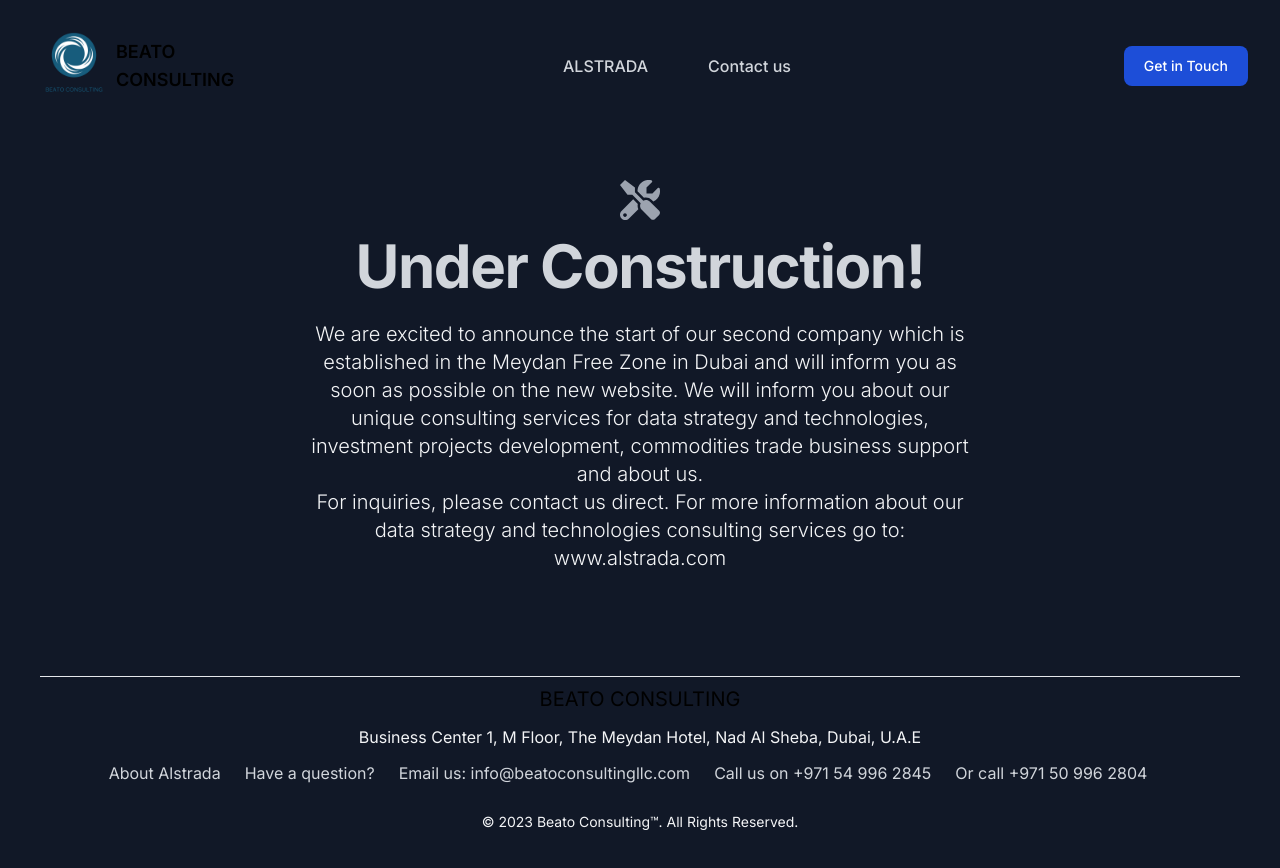
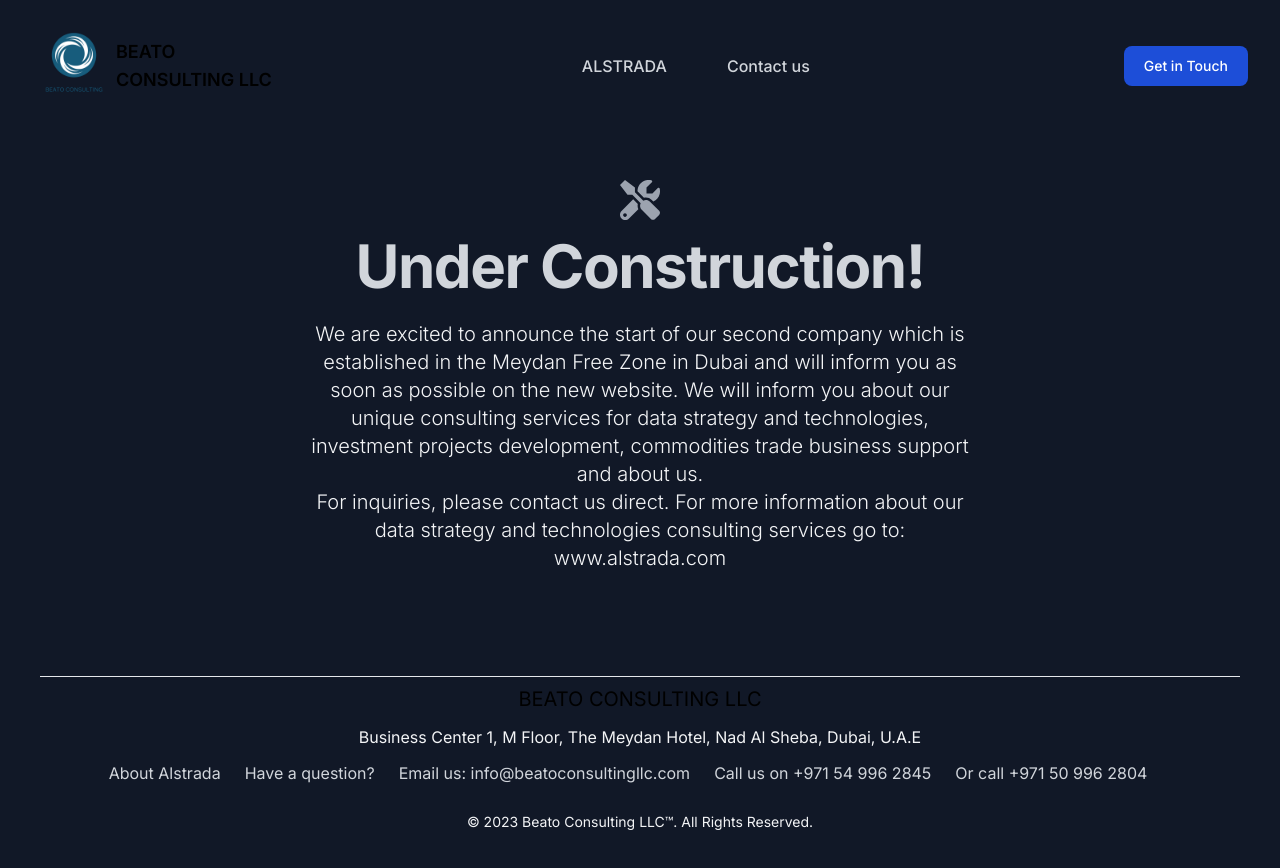
Before and after one commit to IbrahimYemi/beato-construction, a Next.js app: page / in a window 1280 px wide. Shown: the top 868 px of the page. Built offline with nearby package versions, Linux system fonts and the light colour scheme.

Commit message:
LLC added

```diff
--- a/src/app/Header.js
+++ b/src/app/Header.js
@@ -19,7 +19,7 @@
             <Image src="/logo.png" width={100} height={100} alt="Beato Logo" />
             <span className="-ml-2 self-center text-lg font-semibold whitespace-nowrap">
               BEATO <br />
-              CONSULTING
+              CONSULTING LLC
             </span>
           </a>
           {/* small screen */}
@@ -27,7 +27,7 @@
             <Image src="/logo.png" width={60} height={60} alt="Beato Logo" />
             <span className="self-center text-xs font-semibold whitespace-nowrap">
               BEATO <br />
-              CONSULTING
+              CONSULTING LLC
             </span>
           </a>
           <div className="flex items-center lg:order-2">
--- a/src/app/footer.js
+++ b/src/app/footer.js
@@ -5,7 +5,7 @@
     <footer className="p-4 bg-gray-900 md:p-8 lg:p-10">
       <div className="mx-auto max-w-screen-xl text-center">
         <hr/>
-        <p className="text-base md:text-xl my-2">BEATO CONSULTING</p>
+        <p className="text-base md:text-xl my-2">BEATO CONSULTING LLC</p>
         <p className="my-3 text-gray-100">Business Center 1, M Floor, The Meydan Hotel, Nad Al Sheba, Dubai, U.A.E</p>
         <ul className="flex flex-wrap justify-center items-center mb-6 text-gray-300">
           <li>
@@ -43,7 +43,7 @@
         <span className="text-sm text-gray-100 sm:text-center dark:text-gray-400">
           © 2023{" "}
           <a href="/" className="hover:underline">
-            Beato Consulting™
+            Beato Consulting LLC™
           </a>
           . All Rights Reserved.
         </span>
--- a/src/app/layout.js
+++ b/src/app/layout.js
@@ -6,6 +6,9 @@
 export const metadata = {
   title: 'Beato Consultingllc',
   description: 'unique consulting services for data strategy and technologies',
+  icons: {
+    icon: '/logo.png',
+  },
 }
 
 export default function RootLayout({ children }) {
--- a/src/app/page.js
+++ b/src/app/page.js
@@ -1,4 +1,3 @@
-import Image from "next/image";
 import Footer from "./footer";
 import Header from "./Header";
 import Head from "next/head";
@@ -6,9 +5,6 @@
 export default function Home() {
   return (
     <>
-    <Head>
-      <link rel="icon" href="/logo.png" />
-    </Head>
     <main className="min-h-screen">
       <Header />
       <section className="bg-gray-900 min-h-[60vh] flex flex-col items-center justify-center">
```
